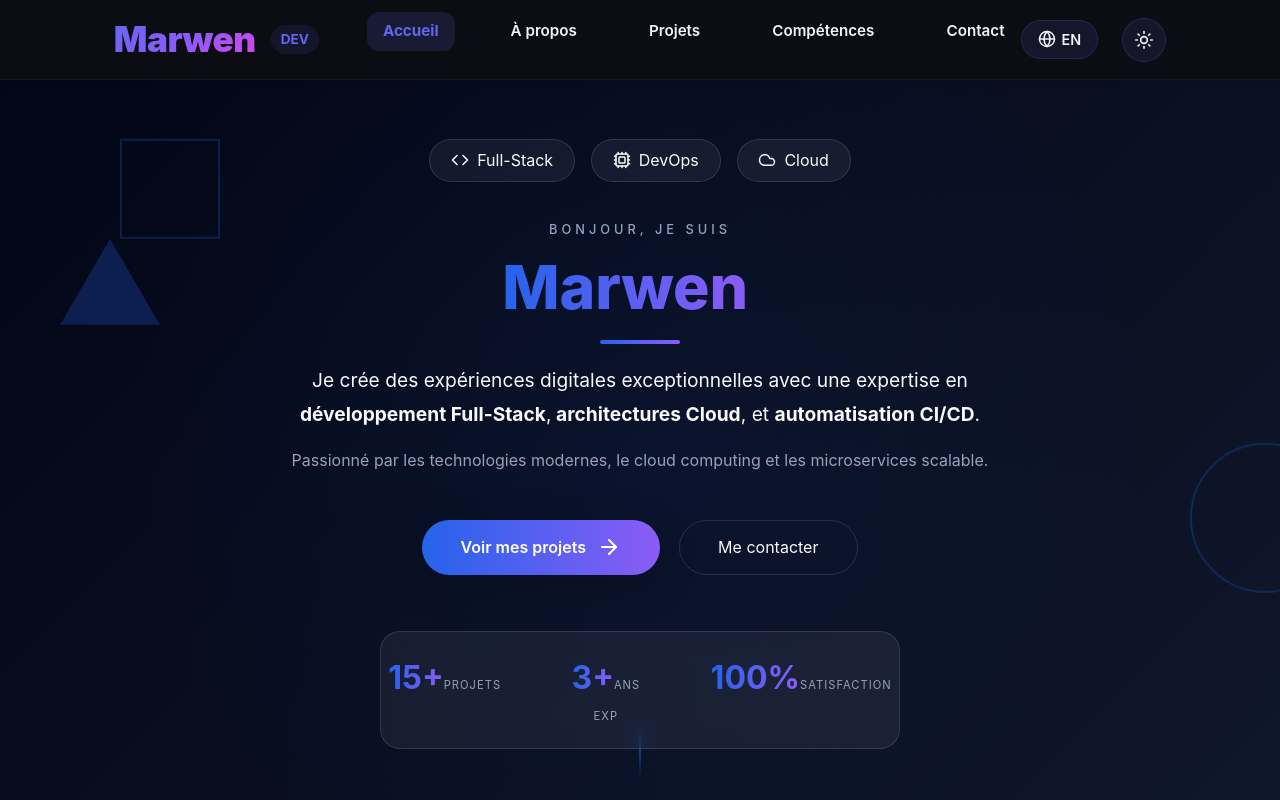
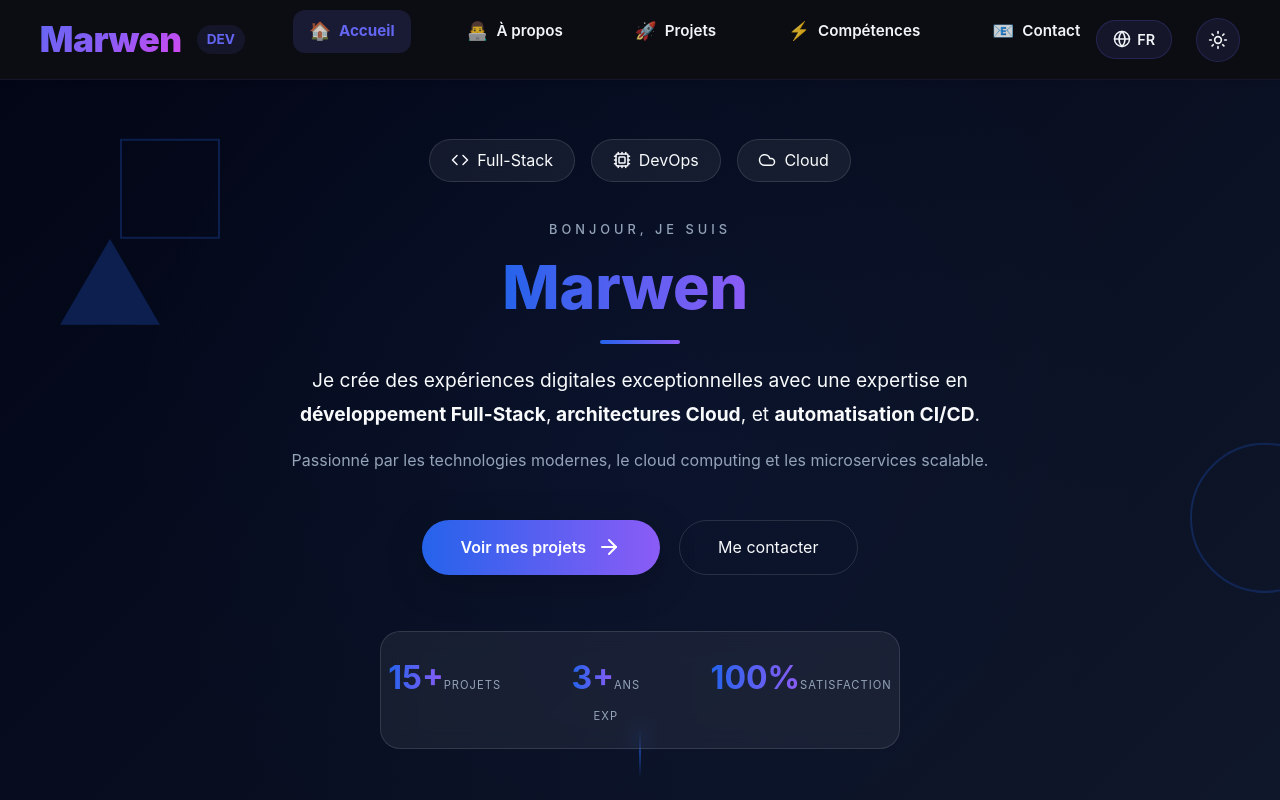
Before and after one commit to marwanbarhoumi/Portfolio-Marwan, a React (Create React App) app in the folder frontend/: page / in a window 1280 px wide. Built offline with nearby package versions, Linux system fonts and the light colour scheme.

Commit message:
fix cors preflight + vercel previews

```diff
--- a/frontend/src/components/Navbar.js
+++ b/frontend/src/components/Navbar.js
@@ -1,18 +1,19 @@
 import { useState, useEffect } from "react";
 import { NavLink } from "react-router-dom";
 import { Menu, X, Globe, Moon, Sun } from "lucide-react";
-import { useLanguage } from "../context/LanguageContext";
 import "../style/Navbar.css";
 
 function Navbar() {
   const [isOpen, setIsOpen] = useState(false);
   const [scrolled, setScrolled] = useState(false);
   const [darkMode, setDarkMode] = useState(true);
+  const [language, setLanguage] = useState("FR");
 
-  const { lang, toggleLang } = useLanguage();
-
+  // Effect لـ Scroll
   useEffect(() => {
-    const handleScroll = () => setScrolled(window.scrollY > 50);
+    const handleScroll = () => {
+      setScrolled(window.scrollY > 50);
+    };
     window.addEventListener("scroll", handleScroll);
     return () => window.removeEventListener("scroll", handleScroll);
   }, []);
@@ -22,49 +23,173 @@ function Navbar() {
     document.body.classList.toggle("light-mode");
   };
 
+  const toggleLanguage = () => {
+    setLanguage(language === "FR" ? "EN" : "FR");
+  };
+
   return (
     <header
-      className={`navbar ${scrolled ? "scrolled" : ""} ${
-        darkMode ? "dark" : "light"
-      }`}
+      className={`navbar ${scrolled ? "scrolled" : ""} ${darkMode ? "dark" : "light"}`}
     >
       <div className="navbar-container">
-        {/* Logo */}
-        <NavLink to="/" className="navbar-brand" onClick={() => setIsOpen(false)}>
-          <span className="logo-main">Marwen</span>
-          <span className="logo-sub">DEV</span>
-        </NavLink>
+        {/* Logo Section */}
+        <div className="navbar-brand-wrapper">
+          <NavLink
+            to="/"
+            className="navbar-brand"
+            onClick={() => setIsOpen(false)}
+          >
+            <div className="logo-text">
+              <span className="logo-main">Marwen</span>
+            </div>
+            <div className="logo-sub">DEV</div>
+          </NavLink>
+        </div>
 
-        {/* Desktop Nav */}
+        {/* Desktop Navigation */}
         <nav className="navbar-center">
           <ul className="navbar-menu">
-            <li><NavLink to="/">Accueil</NavLink></li>
-            <li><NavLink to="/about">À propos</NavLink></li>
-            <li><NavLink to="/projects">Projets</NavLink></li>
-            <li><NavLink to="/skills">Compétences</NavLink></li>
-            <li><NavLink to="/contact">Contact</NavLink></li>
+            <li>
+              <NavLink
+                to="/"
+                end
+                className={({ isActive }) => (isActive ? "active" : "")}
+                onClick={() => setIsOpen(false)}
+              >
+                <span className="nav-icon">🏠</span>
+                Accueil
+              </NavLink>
+            </li>
+
+            <li>
+              <NavLink
+                to="/about"
+                className={({ isActive }) => (isActive ? "active" : "")}
+                onClick={() => setIsOpen(false)}
+              >
+                <span className="nav-icon">👨‍💻</span>À propos
+              </NavLink>
+            </li>
+
+            <li>
+              <NavLink
+                to="/projects"
+                className={({ isActive }) => (isActive ? "active" : "")}
+                onClick={() => setIsOpen(false)}
+              >
+                <span className="nav-icon">🚀</span>
+                Projets
+              </NavLink>
+            </li>
+
+            <li>
+              <NavLink
+                to="/skills"
+                className={({ isActive }) => (isActive ? "active" : "")}
+                onClick={() => setIsOpen(false)}
+              >
+                <span className="nav-icon">⚡</span>
+                Compétences
+              </NavLink>
+            </li>
+
+            <li>
+              <NavLink
+                to="/contact"
+                className={({ isActive }) => (isActive ? "active" : "")}
+                onClick={() => setIsOpen(false)}
+              >
+                <span className="nav-icon">📧</span>
+                Contact
+              </NavLink>
+            </li>
           </ul>
         </nav>
 
-        {/* Right */}
+        {/* Right Side Controls */}
         <div className="navbar-right">
-          {/* Language */}
-          <button className="language-switcher" onClick={toggleLang}>
+          {/* Language Switcher */}
+          <button className="language-switcher" onClick={toggleLanguage}>
             <Globe size={18} />
-            <span className="language-text">
-              {lang === "fr" ? "EN" : "FR"}
-            </span>
+            <span className="language-text">{language}</span>
           </button>
 
-          {/* Theme */}
+          {/* Theme Toggle */}
           <button className="theme-toggle" onClick={toggleTheme}>
             {darkMode ? <Sun size={20} /> : <Moon size={20} />}
           </button>
 
-          {/* Mobile */}
-          <button className="hamburger" onClick={() => setIsOpen(!isOpen)}>
+          {/* Hamburger Menu (Mobile) */}
+          <button
+            className="hamburger"
+            onClick={() => setIsOpen(!isOpen)}
+            aria-label="Toggle menu"
+          >
             {isOpen ? <X size={24} /> : <Menu size={24} />}
           </button>
+        </div>
+      </div>
+
+      {/* Mobile Menu */}
+      <div className={`mobile-menu ${isOpen ? "open" : ""}`}>
+        <div className="mobile-menu-content">
+          <ul className="mobile-nav">
+            <li>
+              <NavLink to="/" end onClick={() => setIsOpen(false)}>
+                <span className="mobile-icon">🏠</span>
+                Accueil
+              </NavLink>
+            </li>
+            <li>
+              <NavLink to="/about" onClick={() => setIsOpen(false)}>
+                <span className="mobile-icon">👨‍💻</span>À propos
+              </NavLink>
+            </li>
+            <li>
+              <NavLink to="/projects" onClick={() => setIsOpen(false)}>
+                <span className="mobile-icon">🚀</span>
+                Projets
+              </NavLink>
+            </li>
+            <li>
+              <NavLink to="/skills" onClick={() => setIsOpen(false)}>
+                <span className="mobile-icon">⚡</span>
+                Compétences
+              </NavLink>
+            </li>
+            <li>
+              <NavLink to="/contact" onClick={() => setIsOpen(false)}>
+                <span className="mobile-icon">📧</span>
+                Contact
+              </NavLink>
+            </li>
+          </ul>
+
+          <div className="mobile-actions">
+            <div className="mobile-controls">
+              <button
+                className="mobile-language"
+                onClick={() => {
+                  toggleLanguage();
+                  setIsOpen(false);
+                }}
+              >
+                <Globe size={18} />
+                <span>{language === "FR" ? "English" : "Français"}</span>
+              </button>
+
+              <button
+                className="mobile-theme"
+                onClick={() => {
+                  toggleTheme();
+                  setIsOpen(false);
+                }}
+              >
+                {darkMode ? <Sun size={20} /> : <Moon size={20} />}
+                <span>{darkMode ? "Mode Clair" : "Mode Sombre"}</span>
+              </button>
+            </div>
+          </div>
         </div>
       </div>
     </header>
```
